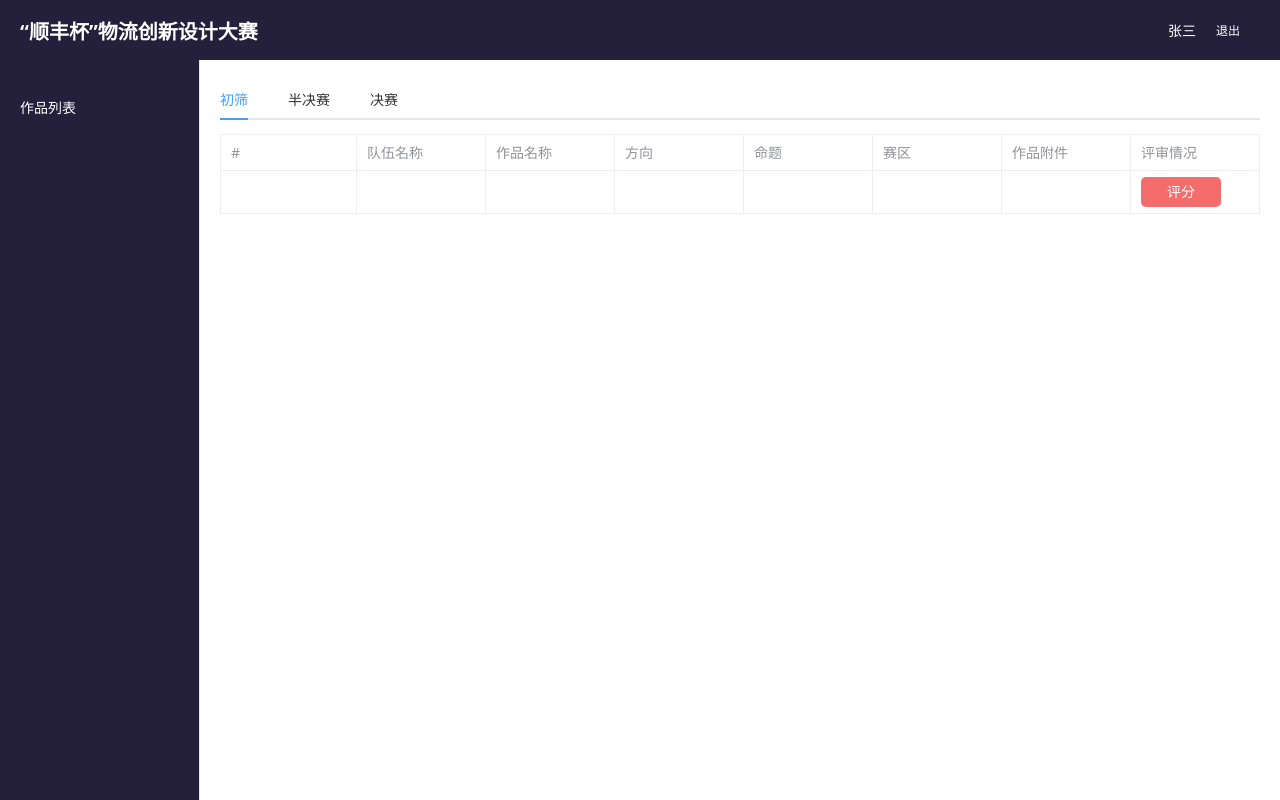
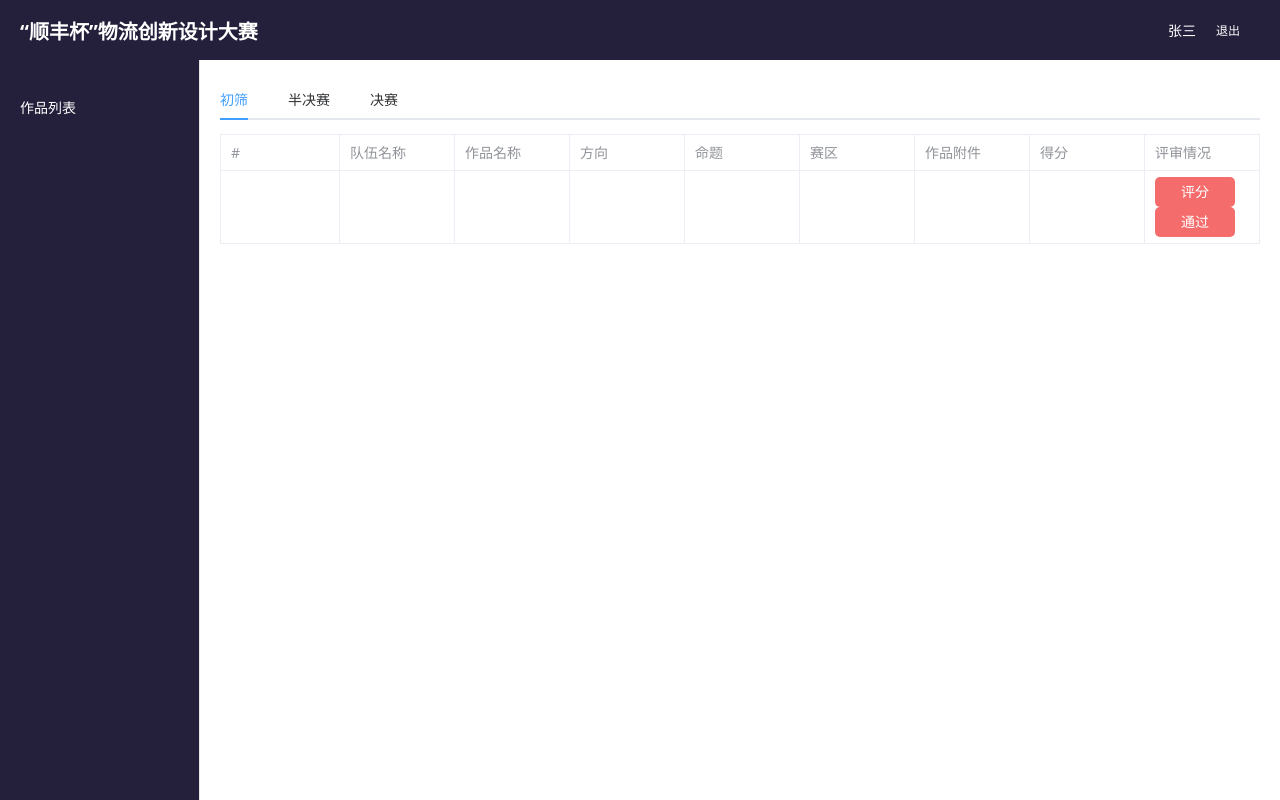
Before and after one commit to NotLogic/sf, a Vue app: page /works/list in a window 1280 px wide. Built offline with nearby package versions, Linux system fonts and the light colour scheme.

Commit message:
添加得分列和通过按钮

```diff
--- a/src/views/works/pages/index.vue
+++ b/src/views/works/pages/index.vue
@@ -40,9 +40,14 @@
       </el-table-column>
       <el-table-column
         prop=""
+        label="得分">
+      </el-table-column>
+      <el-table-column
+        prop=""
         label="评审情况">
         <template slot-scope="scope">
           <PublicButton @clickHandle="setSource(scope.row)">评分</PublicButton>
+          <PublicButton @clickHandle="pass(scope.row)">通过</PublicButton>
         </template>
       </el-table-column>
     </el-table>
@@ -77,6 +82,10 @@
         query: {}
       })
     },
+    // 通过
+    pass (row) {
+      console.log('通过:', row)
+    },
     // 获取页面数据
     getData () {
       const tableData = [
```
